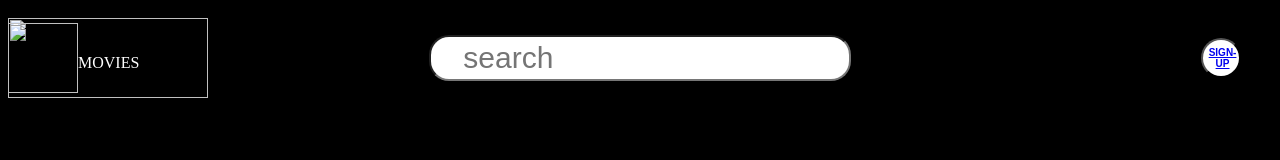
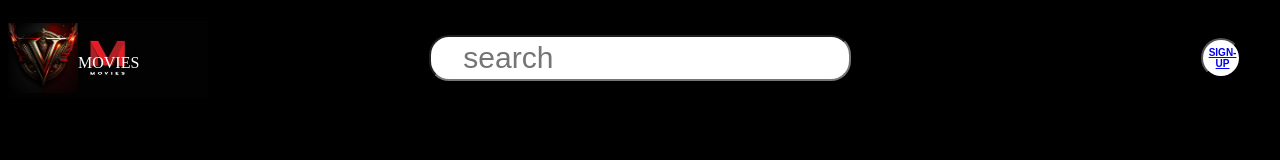
Before and after one commit to Vardhan-IT/VARDHAN-INFORMATION_WORLD-V-MOVIES, a plain HTML site: page index.html in a window 1280 px wide. Drawn offline with Linux system fonts and the light colour scheme; a web font is replaced by a local one.

Commit message:
Update index.html

```diff
--- a/index.html
+++ b/index.html
@@ -142,7 +142,7 @@
 <link href="https://fonts.googleapis.com/css2?family=Anta&display=swap" rel="stylesheet">
         <div class="header">
             <div class="header-left">
-                <img class=logo src="../logo/v logo.avif"><span class="letters">MOVIES</span><img class="movie-logo" src="../logo/MOVIES.jpg">
+                <img class=logo src="v logo.avif"><span class="letters">MOVIES</span><img class="movie-logo" src="MOVIES.jpg">
             </div>
             <div class="header-middle">
                 <input onkeypress="
```
